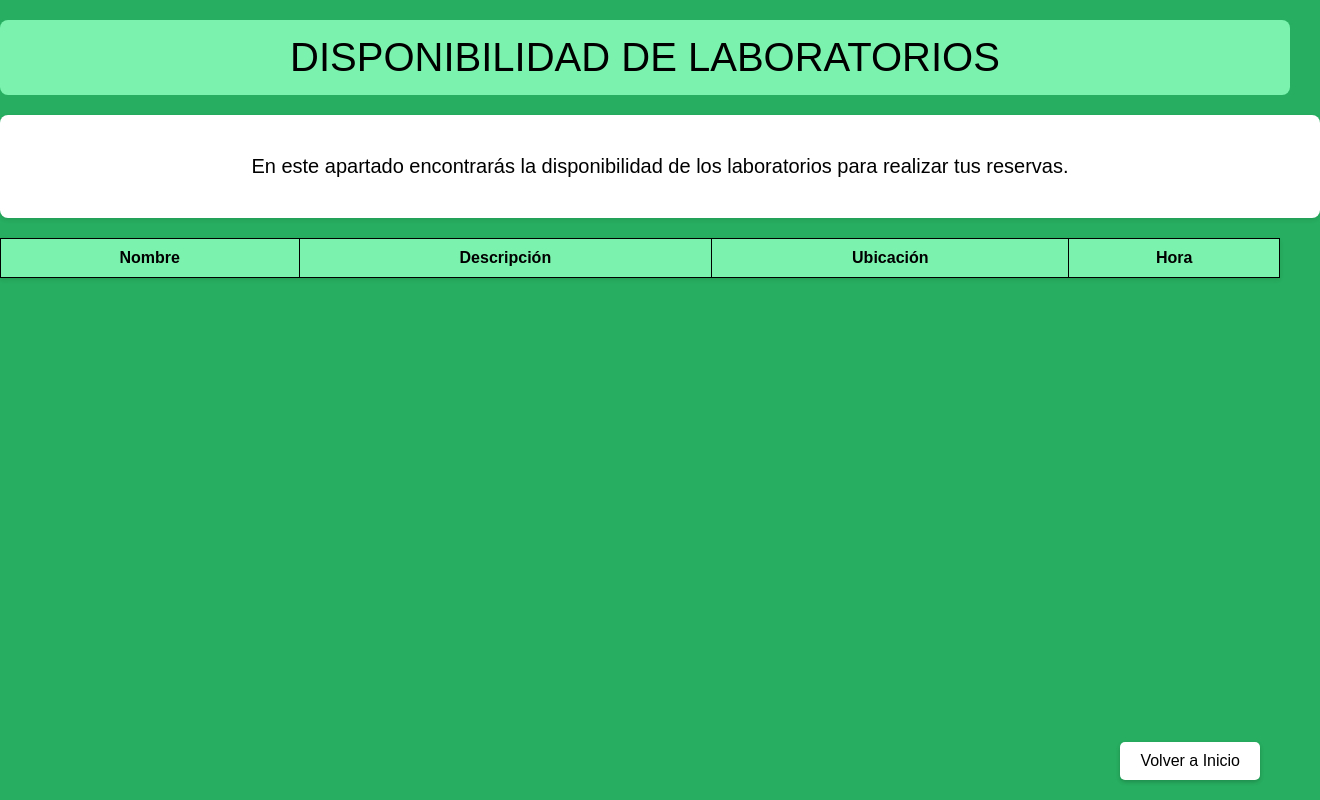
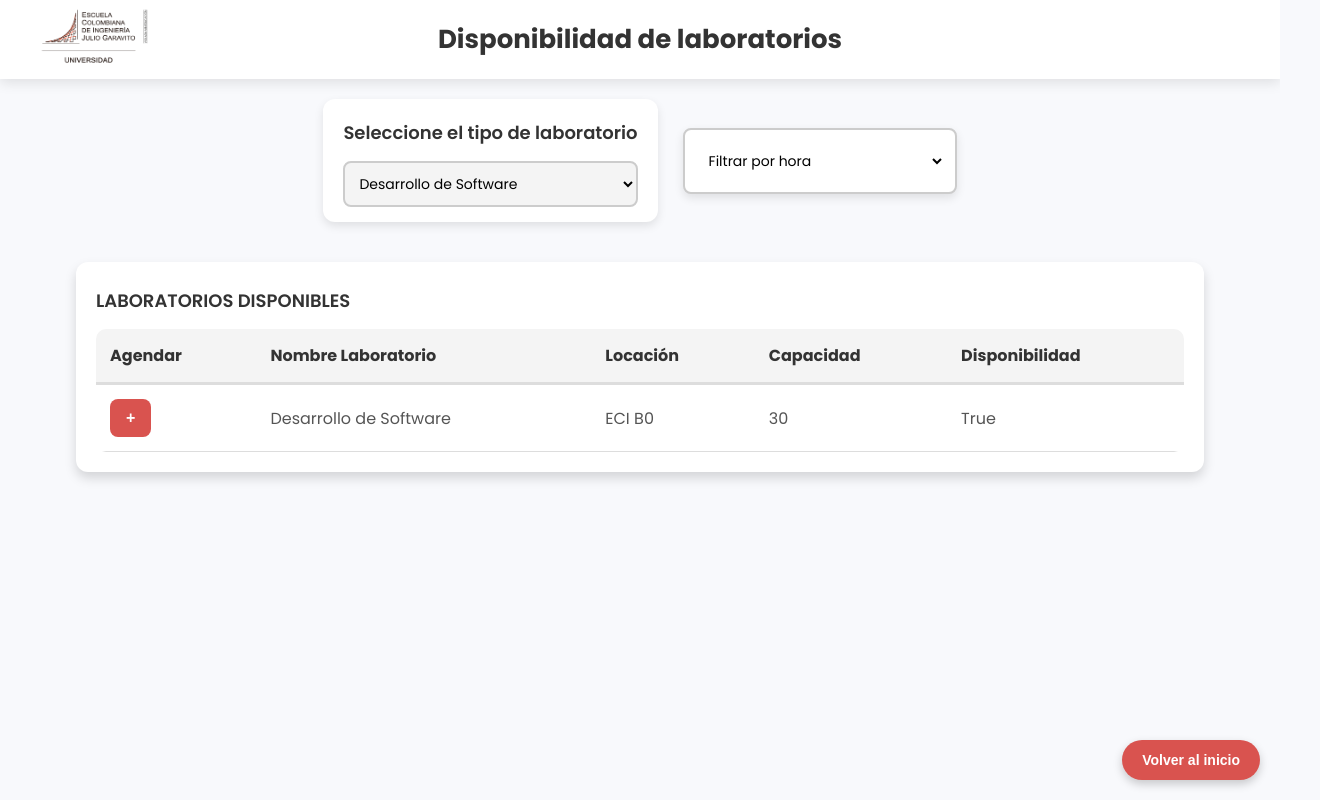
Before and after one commit to Ttowers-09/CVDS_LAB4FRONT_2025, a plain HTML site: page PaginaWeb/disponibilidad.html in a window 1280 px wide. Shown: the whole page, 1320 px wide, since content can reach past the window. Drawn offline with Linux system fonts and the light colour scheme.

Commit message:
Funcionalidad Disponibilidad

```diff
--- a/PaginaWeb/disponibilidad.html
+++ b/PaginaWeb/disponibilidad.html
@@ -3,115 +3,68 @@
 <head>
     <meta charset="UTF-8">
     <meta name="viewport" content="width=device-width, initial-scale=1.0">
-  <title>Disponibilidad de laboratorios</title>
-  <style>
-    /* Estilos generales */
-    body {
-      background-color: #27ae60; /* Verde claro */
-      margin: 0;
-      padding: 0;
-      font-family: sans-serif;
-    }
-    /* Encabezado */
-    .header {
-      text-align: center;
-      padding: 10px; /* Ajustar el padding para reducir la altura */
-      color: #000; /* Letras negras */
-      font-size: 40px;
-      font-weight: sans-serif;
-    }
-    /* Contenedor del título */
-    .title-container {
-      background-color: #7bf3af; /* Color de fondo del rectángulo */
-      padding: 5px; /* Ajustar el padding para reducir la altura */
-      border-radius: 8px;
-      width: 100%; /* Ajustar el ancho del contenedor */
-      max-width: 1400px;/* Ancho máximo del contenedor */
-      margin: 20px auto; /* Centrar el contenedor */
-    }
-    /* Contenedor de descripción */
-    .description-container {
-      background-color: #fff; /* Color de fondo del rectángulo */
-      padding: 20px; /* Ajustar el padding para la descripción */
-      border-radius: 8px;
-      width: 100%; /* Ajustar el ancho del contenedor */
-      max-width: 1370px;/* Ancho máximo del contenedor */
-      margin: 20px auto; /* Centrar el contenedor */
-      box-shadow: 0 2px 4px rgba(0, 0, 0, 0.1); /* Sombra para el contenedor */
-    }
-    .description {
-      font-size: 20px; /* Tamaño de fuente para la descripción */
-      color: #000; /* Color del texto */
-      text-align: center; /* Alinear el texto al centro */
-    }
-    /* Estilos para la tabla */
-    .table-container {
-      width: 100%;
-      max-width: 1400px;
-      margin: 20px auto;
-      border-collapse: collapse;
-      box-shadow: 0 2px 4px rgba(0, 0, 0, 0.1);
-    }
-    table {
-      width: 100%;
-      border-collapse: collapse;
-      border: 1px solid #000; /* Borde negro para la tabla */
-    }
-    th, td {
-      padding: 10px;
-      border: 1px solid #000; /* Bordes negros para las celdas */
-      text-align: center; /* Centrar el texto en las celdas */
-    }
-    th {
-      background-color: #7bf3af;
-      color: #000;
-    }
-    /* Estilo del botón fijo */
-    .fixed-button {
-      position: fixed;
-      bottom: 20px;
-      right: 20px;
-      background-color: #ffffff; /* Color de fondo del botón */
-      color: #000; /* Color del texto del botón */
-      border: none;
-      padding: 10px 20px;
-      border-radius: 5px;
-      cursor: pointer;
-      font-size: 16px;
-      box-shadow: 0 2px 4px rgba(0, 0, 0, 0.2);
-      text-decoration: none; /* Quitar subrayado del enlace */
-    }
-    .fixed-button:hover {
-      background-color: #31f700; /* Color de fondo del botón al pasar el mouse */
-    }
-  </style>
+    <title>Disponibilidad Laboratorios</title>
+    <link rel="stylesheet" href="../css/StylesDisponibilidad.css">
+    <link href="https://fonts.googleapis.com/css2?family=Poppins:wght@300;400;600;700&display=swap" rel="stylesheet">
 </head>
 <body>
-  <!-- Encabezado -->
-  <div class="title-container">
-    <div class="header">
-        DISPONIBILIDAD DE LABORATORIOS
+    <header>
+        <div class="logo">
+            <img src="resources/Logo_sistema.png" alt="Logo_sistema">
+        </div>
+        <h1 class="titulo">Disponibilidad de laboratorios</h1>
+    </header>
+
+    <div class="seleccion-container">
+        <section class="seleccion-laboratorio">
+            <h2>Seleccione el tipo de laboratorio</h2>
+            <select id="tipo-laboratorio">
+                <option value="Desarrollo de Software">Desarrollo de Software</option>
+                <option value="Redes de Computadores">Redes de Computadores</option>
+                <option value="Multiplataforma">Multiplataforma</option>
+                <option value="Computacion">Computación</option>
+            </select>
+        </section>
+
+        <div class="filtro">
+            <select>
+                <option>Filtrar por hora</option>
+                <option value="07:00">07:00</option>
+                <option value="08:30">08:30</option>
+                <option value="10:00">10:00</option>
+                <option value="11:30">11:30</option>
+                <option value="01:00">01:00</option>
+                <option value="02:30">02:30</option>
+                <option value="04:00">04:00</option>
+                <option value="05:30">05:30</option>
+            </select>
         </div>
     </div>
-  <!-- Contenedor de descripción -->
-  <div class="description-container">
-    <p class="description">
-      En este apartado encontrarás la disponibilidad de los laboratorios para realizar tus reservas.
-    </p>
-  </div>
-  <div class="table-container">
+
+    <section class="tabla-citas">
+        <h2>LABORATORIOS DISPONIBLES</h2>
         <table>
             <thead>
                 <tr>
-          <th>Nombre</th>
-          <th>Descripción</th>
-          <th>Ubicación</th>
-          <th>Hora</th>
+                    <th>Agendar</th>
+                    <th>Nombre Laboratorio</th>
+                    <th>Locación</th>
+                    <th>Capacidad</th>
+                    <th>Disponibilidad</th>
                 </tr>
             </thead>
+            <tbody>
+                <tr>
+                    <td><button class="agendar">+</button></td>
+                    <td>Desarrollo de Software</td>
+                    <td>ECI B0</td>
+                    <td>30</td>
+                    <td>True</td>
+                </tr>
+            </tbody>
         </table>
-  </div>
-  <!-- Botón fijo en la parte inferior derecha -->
-  <a href="index.html" class="fixed-button">Volver a Inicio</a>
+    </section>
+
+    <button class="boton-flotante" onclick="window.location.href='PantallaPrincipal.html';">Volver al inicio</button>
 </body>
 </html>
--- /dev/null
+++ b/css/StylesDisponibilidad.css
@@ -0,0 +1,191 @@
+body {
+    margin: 0;
+    padding: 0;
+    background-color: #f8f9fc;
+    font-family: 'Poppins', sans-serif;
+    position: relative;
+}
+
+header {
+    display: flex;
+    align-items: center;
+    justify-content: center;
+    padding: 20px 30px;
+    background-color: white;
+    box-shadow: 0 4px 12px rgba(0, 0, 0, 0.1);
+    position: relative;
+}
+
+.logo {
+    position: absolute;
+    left: 20px;
+}
+
+.logo img {
+    height: 80px;
+}
+
+.titulo-container {
+    width: 100%;
+    display: flex;
+    justify-content: center;
+}
+
+.titulo {
+    font-size: 26px;
+    font-weight: 700;
+    color: #333;
+    margin: 0;
+}
+
+/* Contenedor para la selección de laboratorio y filtro */
+.seleccion-container {
+    display: flex;
+    justify-content: center;
+    align-items: center;
+    gap: 25px;
+    margin-top: 20px;
+}
+
+/* Estilos para la selección del laboratorio */
+.seleccion-laboratorio {
+    text-align: center;
+    padding: 15px 20px;
+    background: #ffffff;
+    border-radius: 12px;
+    box-shadow: 0 4px 10px rgba(0, 0, 0, 0.1);
+    margin-top: 0;
+    display: flex;
+    flex-direction: column;
+    justify-content: center;
+}
+
+h2 {
+    font-size: 18px;
+    font-weight: 600;
+    color: #333;
+    margin: 0 0 10px 0;
+    padding: 5px 0;
+}
+
+select {
+    width: 100%;
+    padding: 10px;
+    font-size: 14px;
+    border: 2px solid #ccc;
+    border-radius: 8px;
+    background-color: #f4f4f4;
+    font-family: 'Poppins', sans-serif;
+    transition: border 0.3s ease-in-out;
+}
+
+select:hover,
+select:focus {
+    border-color: #d9534f;
+    outline: none;
+}
+
+/* Estilos para el filtro alineado */
+.filtro {
+    display: flex;
+    align-items: center;
+    background: #ffffff;
+    border: 2px solid #ccc;
+    border-radius: 8px;
+    padding: 10px;
+    width: 250px;
+    box-shadow: 0 4px 10px rgba(0, 0, 0, 0.1);
+    transition: border 0.3s ease-in-out;
+}
+
+.filtro:hover {
+    border-color: #d9534f;
+}
+
+.filtro select {
+    border: none;
+    background: none;
+    font-size: 14px;
+    font-family: 'Poppins', sans-serif;
+    width: 100%;
+    outline: none;
+}
+
+/* Estilos para la tabla de citas */
+.tabla-citas {
+    width: 85%;
+    margin: 40px auto;
+    background: white;
+    padding: 20px;
+    border-radius: 12px;
+    box-shadow: 0 6px 12px rgba(0, 0, 0, 0.15);
+}
+
+table {
+    width: 100%;
+    border-collapse: collapse;
+    border-radius: 10px;
+    overflow: hidden;
+}
+
+thead {
+    background-color: #f4f4f4;
+}
+
+thead th {
+    padding: 14px;
+    text-align: left;
+    font-weight: 700;
+    color: #333;
+    border-bottom: 3px solid #ddd;
+}
+
+tbody td {
+    padding: 14px;
+    border-bottom: 1px solid #ddd;
+    color: #555;
+}
+
+tbody tr:hover {
+    background-color: #f9f9f9;
+}
+
+/* Botón de agendar en rojo */
+.agendar {
+    background-color: #d9534f;
+    border: none;
+    color: white;
+    font-size: 16px;
+    font-weight: bold;
+    padding: 10px 16px;
+    border-radius: 8px;
+    cursor: pointer;
+    transition: background 0.3s, transform 0.2s;
+}
+
+.agendar:hover {
+    background-color: #c9302c;
+    transform: scale(1.05);
+}
+
+/* Botón flotante Volver al inicio */
+.boton-flotante {
+    position: fixed;
+    bottom: 20px;
+    right: 20px;
+    background-color: #d9534f;
+    color: white;
+    font-size: 14px;
+    font-weight: bold;
+    padding: 12px 20px;
+    border-radius: 50px;
+    border: none;
+    cursor: pointer;
+    box-shadow: 0 4px 10px rgba(0, 0, 0, 0.2);
+    transition: background 0.3s, transform 0.2s;
+}
+
+.boton-flotante:hover {
+    background-color: #c9302c;
+    transform: scale(1.1);
+}
```
Lines whose indentation alone changed are shown as unchanged.
